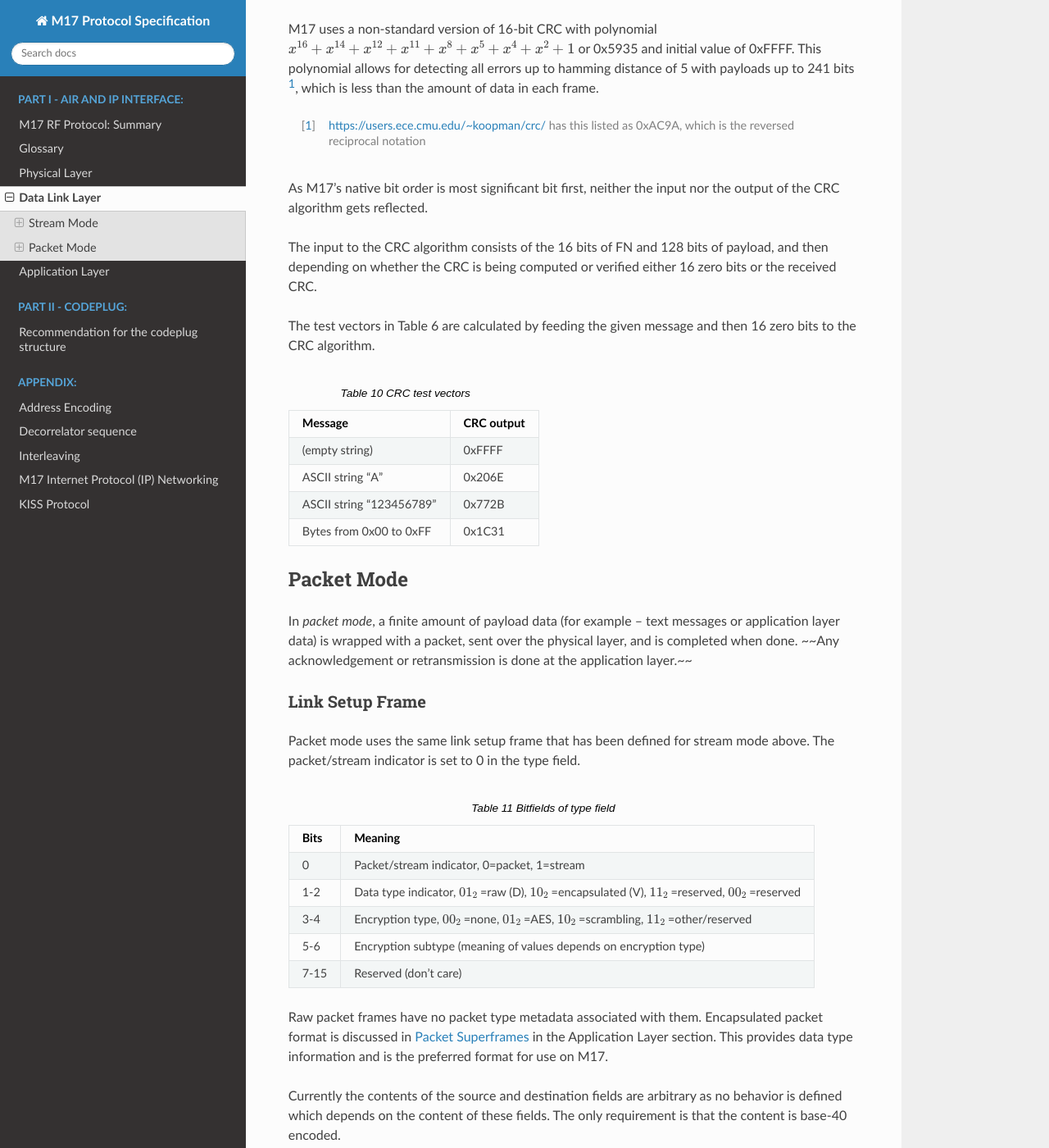
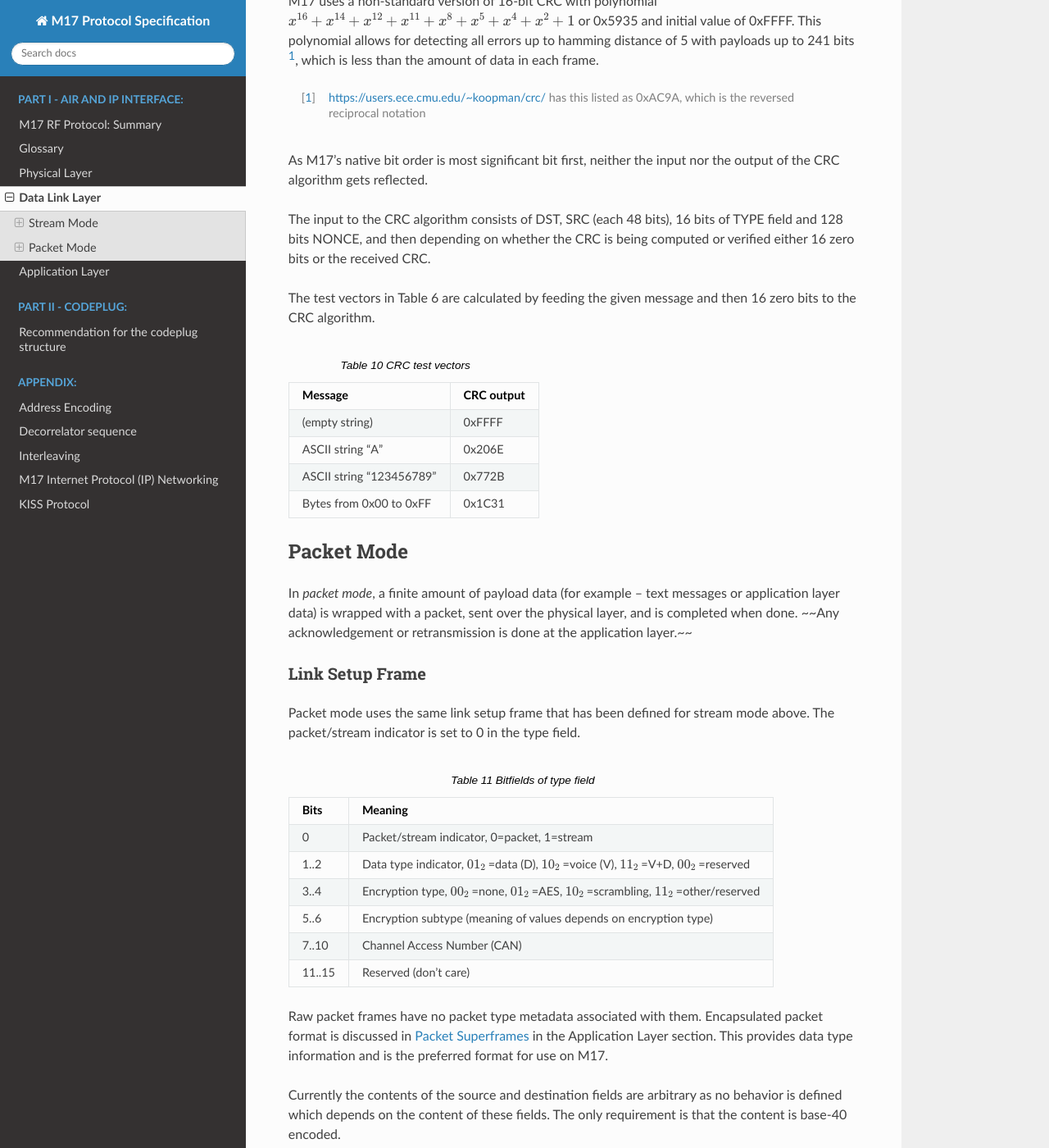
Before and after one commit to M17-Project/M17_spec, a Sphinx documentation site: the page built from docs/data_link_layer.rst, in a window 1280 px wide and 1400 px high, scrolled down 4008 px. Shown: the whole window at 82% size. Built offline with Sphinx 7.4.7 and the Read the Docs theme 2.0.0, drawn with Linux system fonts in a browser that asks for light colours; some of the changed text lies outside the part shown.

Commit message:
Update data_link_layer.rst
Removed CAN from LICH, tables 4.2 and 4.9 update, figure 4.2 update

```diff
--- a/docs/data_link_layer.rst
+++ b/docs/data_link_layer.rst
@@ -236,8 +233,8 @@ detecting all errors up to hamming distance of 5 with payloads up to
 As M17’s native bit order is most significant bit first, neither the
 input nor the output of the CRC algorithm gets reflected.
 
-The input to the CRC algorithm consists of the 16 bits of FN and 128
-bits of payload, and then depending on whether the CRC is being computed
+The input to the CRC algorithm consists of DST, SRC (each 48 bits), 16 bits of TYPE field and 128
+bits NONCE, and then depending on whether the CRC is being computed
 or verified either 16 zero bits or the received CRC.
 
 The test vectors in Table 6 are calculated by feeding the given
@@ -279,15 +276,17 @@ The packet/stream indicator is set to 0 in the type field.
      - Meaning
    * - 0
      - Packet/stream indicator, 0=packet, 1=stream
-   * - 1-2
-     - Data type indicator, :math:`01_2` =raw (D), :math:`10_2` =encapsulated
-       (V), :math:`11_2` =reserved, :math:`00_2` =reserved
-   * - 3-4
+   * - 1..2
+     - Data type indicator, :math:`01_2` =data (D), :math:`10_2` =voice
+       (V), :math:`11_2` =V+D, :math:`00_2` =reserved
+   * - 3..4
      - Encryption type, :math:`00_2` =none, :math:`01_2` =AES,
        :math:`10_2` =scrambling, :math:`11_2` =other/reserved
-   * - 5-6
+   * - 5..6
      - Encryption subtype (meaning of values depends on encryption type)
-   * - 7-15
+   * - 7..10
+     - Channel Access Number (CAN)
+   * - 11..15
      - Reserved (don't care)
 
 Raw packet frames have no packet type metadata associated with them.  Encapsulated packet
```
Also changed, not shown: other parts of docs/data_link_layer.rst (+4 -7 lines).
